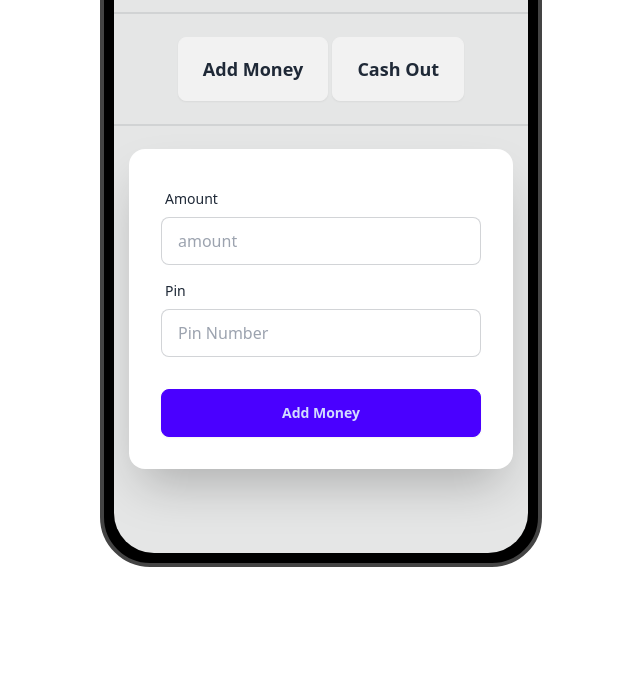
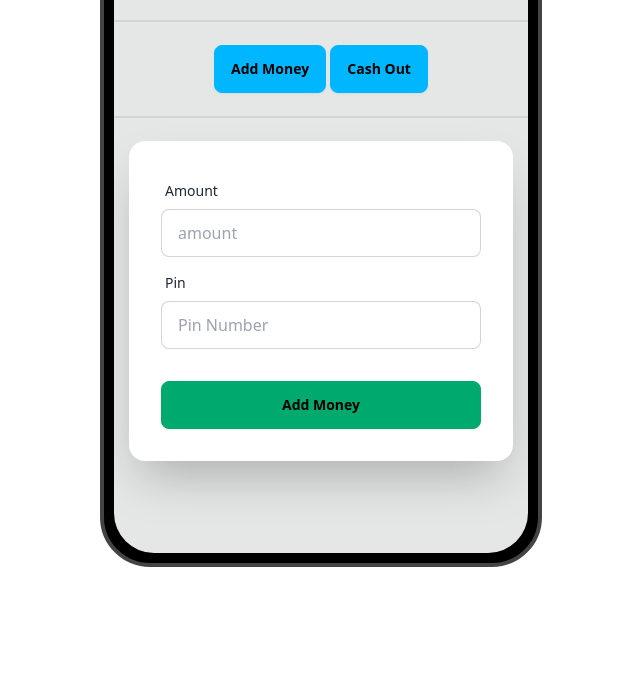
Before and after one commit to fozlerabbi0/payoo-mfs, a plain HTML site: page home.html in a window 1280 px wide. Shown: the part 309-988 px from the top of the page, without its empty margins (319-959 px from the left). Drawn offline with nearby package versions, Linux system fonts and the light colour scheme.

Commit message:
add button style

```diff
--- a/home.html
+++ b/home.html
@@ -26,8 +26,8 @@
                     <div class="divider"></div>
                     <!-- user action button -->
                     <div>
-                        <button id="btn-show-add-money" class="btn btn-lg">Add Money</button>
-                        <button id="btn-show-cash-out" class="btn btn-lg">Cash Out</button>
+                        <button id="btn-show-add-money" class="btn btn-info">Add Money</button>
+                        <button id="btn-show-cash-out" class="btn btn-info">Cash Out</button>
                     </div>
                     <div class="divider"></div>
                     <!-- add money form start -->
@@ -47,7 +47,7 @@
 
                           </div>
                           <div class="form-control mt-6">
-                            <button id="btn-add-money" class="btn btn-primary">Add Money</button>
+                            <button id="btn-add-money" class="btn btn-success">Add Money</button>
                           </div>
                         </form>
                       </div>
@@ -69,7 +69,7 @@
 
                           </div>
                           <div class="form-control mt-6">
-                            <button id="btn-cash-out" class="btn btn-primary">Cash Out</button>
+                            <button id="btn-cash-out" class="btn btn-success">Cash Out</button>
                           </div>
                         </form>
                       </div>
```
